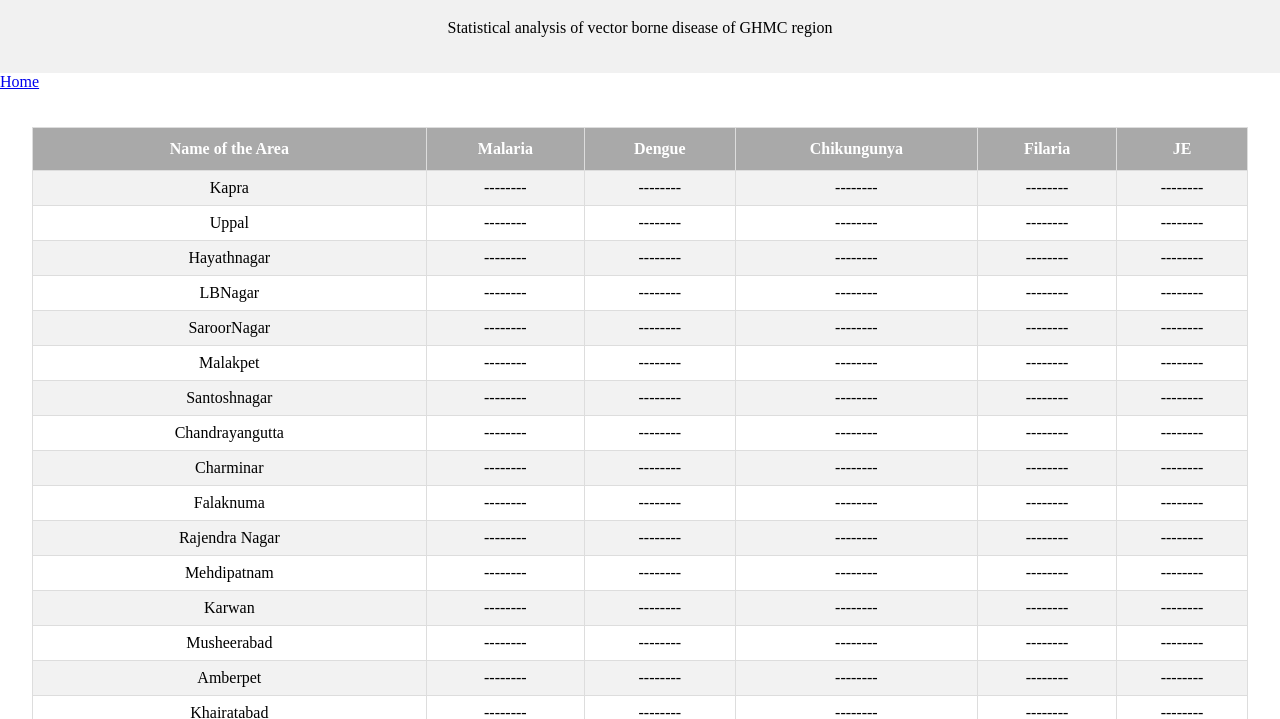
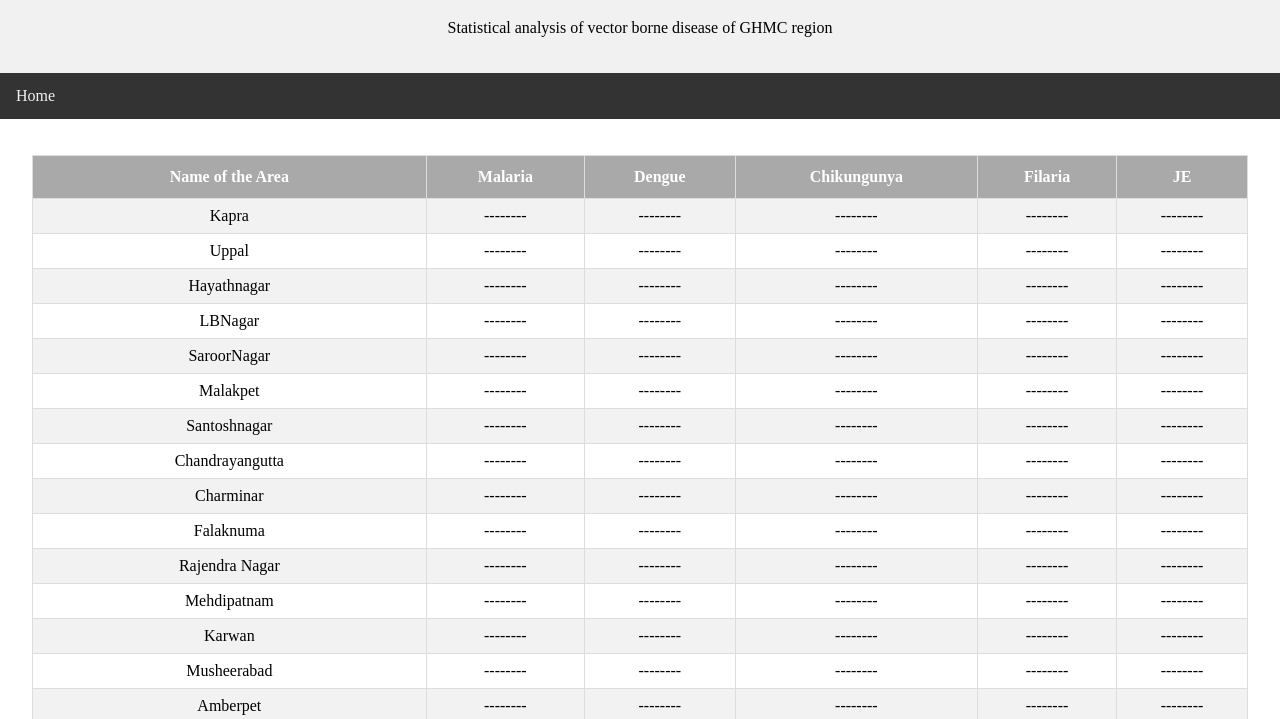
Before and after one commit to roshanrc99/Malaria, a plain HTML site: page Data.html in a window 1280 px wide. Shown: the part 81-800 px from the top of the page. Drawn offline with Linux system fonts and the light colour scheme.

Commit message:
Update Data.html

```diff
--- a/Data.html
+++ b/Data.html
@@ -11,6 +11,21 @@
 
 body {
   margin: 0;
+}
+  /* Style the top navigation bar */
+.topnav {
+  overflow: hidden;
+  background-color: #333;
+}
+
+/* Style the topnav links */
+.topnav a {
+  float: left;
+  display: block;
+  color: #f2f2f2;
+  text-align: center;
+  padding: 14px 16px;
+  text-decoration: none;
 }
 
 /* Style the header */
```
